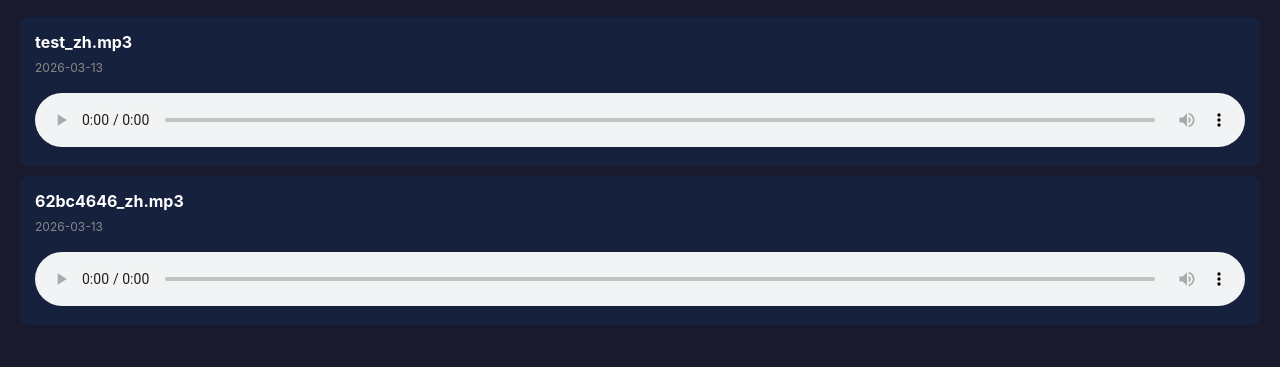
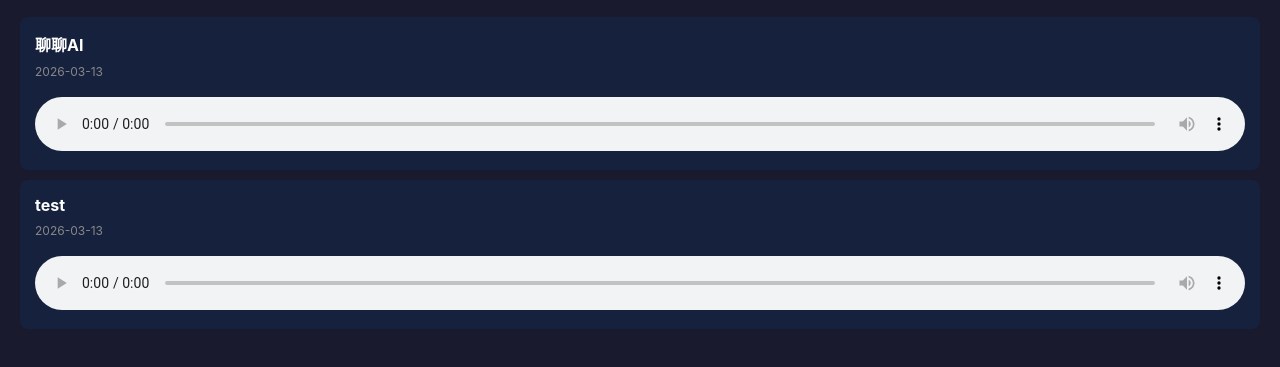
Before and after one commit to nick010639/x-podcast-web, a plain HTML site: page index.html in a window 1280 px wide. Shown: the part 89-456 px from the top of the page. Drawn offline with Linux system fonts and the light colour scheme.

Commit message:
Add new podcast

```diff
--- a/index.html
+++ b/index.html
@@ -17,14 +17,14 @@
     <h1>🎧 X 播客</h1>
     <div id="list">
         <div class="item">
-            <div class="title">test_zh.mp3</div>
+            <div class="title">聊聊AI</div>
+            <div class="date">2026-03-13</div>
+            <audio controls src="https://zxujblakkdzcnrairhmg.supabase.co/storage/v1/object/public/podcast/3c693b9e_zh.mp3"></audio>
+        </div>
+        <div class="item">
+            <div class="title">test</div>
             <div class="date">2026-03-13</div>
             <audio controls src="https://zxujblakkdzcnrairhmg.supabase.co/storage/v1/object/public/podcast/test_zh.mp3"></audio>
-        </div>
-        <div class="item">
-            <div class="title">62bc4646_zh.mp3</div>
-            <div class="date">2026-03-13</div>
-            <audio controls src="https://zxujblakkdzcnrairhmg.supabase.co/storage/v1/object/public/podcast/62bc4646_zh.mp3"></audio>
         </div>
     </div>
 </body>
```
